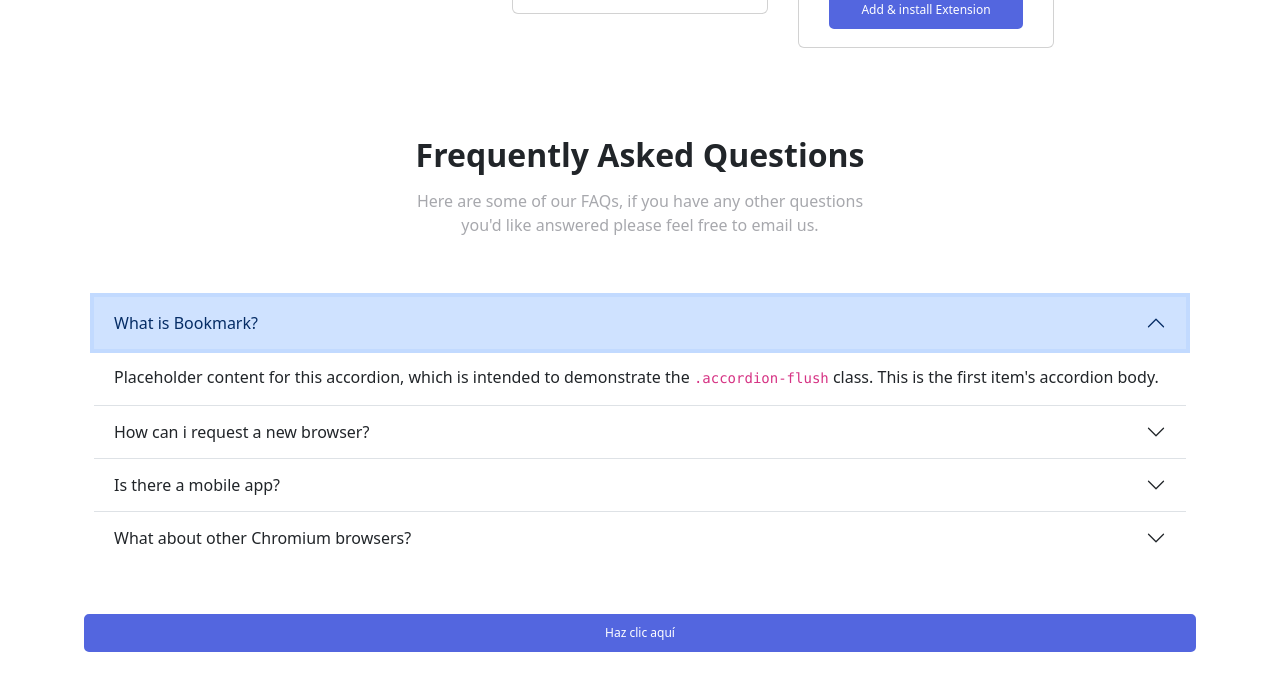
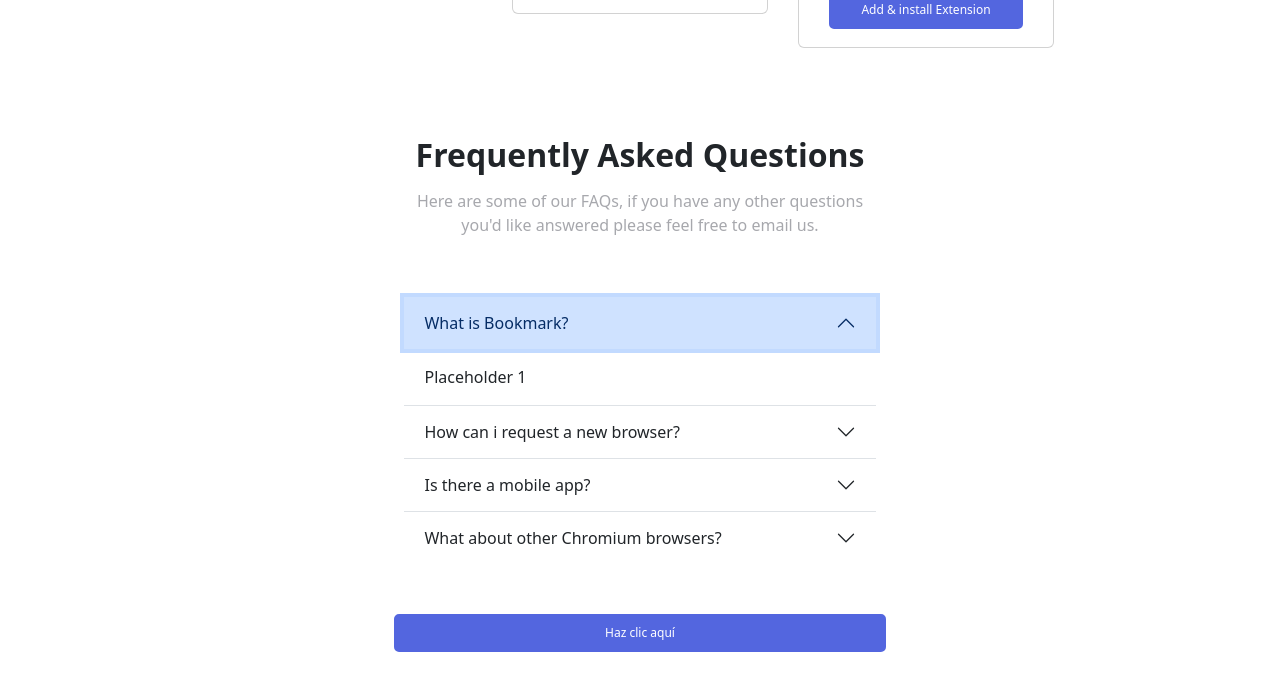
Before and after one commit to LLuisPP/S1.2-Bootstrap_-_SASS-N.III, a website: page index.html in a window 1280 px wide. Both pictures are taken after a click on the button "What is Bookmark?". Shown: the part 2081-2772 px from the top of the page. Drawn offline with nearby package versions, Linux system fonts and the light colour scheme; files that its build step writes are made by us from their sources.

Commit message:
> | exercse 1 collapse layout

```diff
--- a/index.html
+++ b/index.html
@@ -141,7 +141,7 @@
                     </button>
                   </h2>
                   <div id="flush-collapseOne" class="accordion-collapse collapse" aria-labelledby="flush-headingOne" data-bs-parent="#accordionFlushExample">
-                    <div class="accordion-body">Placeholder content for this accordion, which is intended to demonstrate the <code>.accordion-flush</code> class. This is the first item's accordion body.</div>
+                    <div class="accordion-body">Placeholder 1</div>
                   </div>
                 </div>
                 <div class="accordion-item">
@@ -151,7 +151,8 @@
                     </button>
                   </h2>
                   <div id="flush-collapseTwo" class="accordion-collapse collapse" aria-labelledby="flush-headingTwo" data-bs-parent="#accordionFlushExample">
-                    <div class="accordion-body">Placeholder content for this accordion, which is intended to demonstrate the <code>.accordion-flush</code> class. This is the second item's accordion body. Let's imagine this being filled with some actual content.</div>
+                    <div class="accordion-body w-50 mx-auto">Vivamus luctus eros aliquet convallis ultricies. Mauris augue massa, ultricies non ligula. Suspendisse imperdiet. Vivamus luctus eros aliquet convallis ultricies. Mauris augue massa, ultricies non ligula. Suspendisse imperdie tVivamus luctus eros aliquet convallis ultricies. Mauris augue massa, ultricies non ligula. Suspendisse imperdiet.
+                    </div>
                   </div>
                 </div>
                 <div class="accordion-item">
@@ -161,17 +162,17 @@
                     </button>
                   </h2>
                   <div id="flush-collapseThree" class="accordion-collapse collapse" aria-labelledby="flush-headingThree" data-bs-parent="#accordionFlushExample">
-                    <div class="accordion-body">Placeholder content for this accordion, which is intended to demonstrate the <code>.accordion-flush</code> class. This is the third item's accordion body. Nothing more exciting happening here in terms of content, but just filling up the space to make it look, at least at first glance, a bit more representative of how this would look in a real-world application.</div>
+                    <div class="accordion-body">Placeholder 3</div>
                   </div>
                 </div>
                 <div class="accordion-item">
-                  <h2 class="accordion-header" id="flush-headingThree">
-                    <button class="accordion-button collapsed" type="button" data-bs-toggle="collapse" data-bs-target="#flush-collapseThree" aria-expanded="false" aria-controls="flush-collapseThree">
+                  <h2 class="accordion-header" id="flush-headingFour">
+                    <button class="accordion-button collapsed" type="button" data-bs-toggle="collapse" data-bs-target="#flush-collapseFour" aria-expanded="false" aria-controls="flush-collapseFour">
                       What about other Chromium browsers?
                     </button>
                   </h2>
-                  <div id="flush-collapseThree" class="accordion-collapse collapse" aria-labelledby="flush-headingThree" data-bs-parent="#accordionFlushExample">
-                    <div class="accordion-body">Placeholder content for this accordion, which is intended to demonstrate the <code>.accordion-flush</code> class. This is the third item's accordion body. Nothing more exciting happening here in terms of content, but just filling up the space to make it look, at least at first glance, a bit more representative of how this would look in a real-world application.</div>
+                  <div id="flush-collapseFour" class="accordion-collapse collapse" aria-labelledby="flush-headingFour" data-bs-parent="#accordionFlushExample">
+                    <div class="accordion-body">Placeholder 4 </div>
                   </div>
                 </div>
               </div>
--- a/styles.scss
+++ b/styles.scss
@@ -187,9 +187,12 @@
     border-bottom: 3px solid rgb(240,87,88) !important;
 }
 
-// .card-button:hover {
-//     background-color: aqua;
-// }
+.card-button:hover {
+    background-color: rgb(255, 255, 255);
+    color: $primary;
+    border: 2px;
+    border-color: $primary;
+}
 
 .dotted-separator {
     border: none;
```
